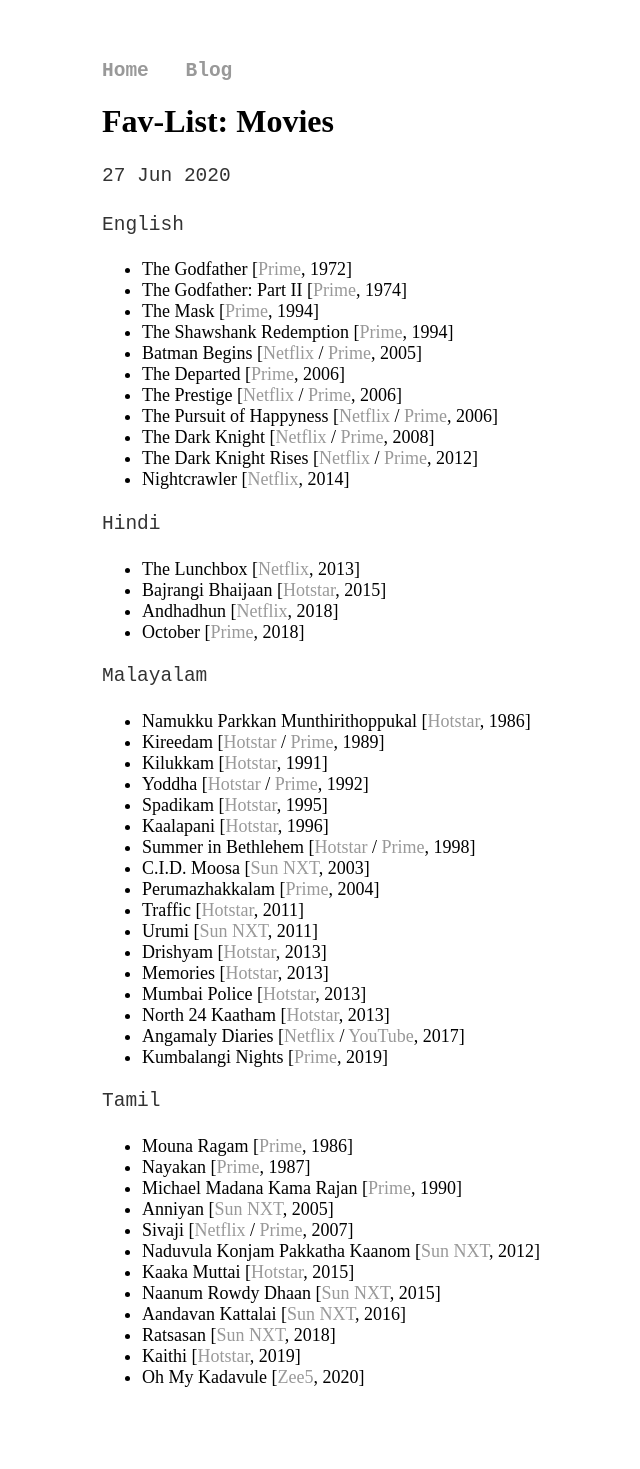
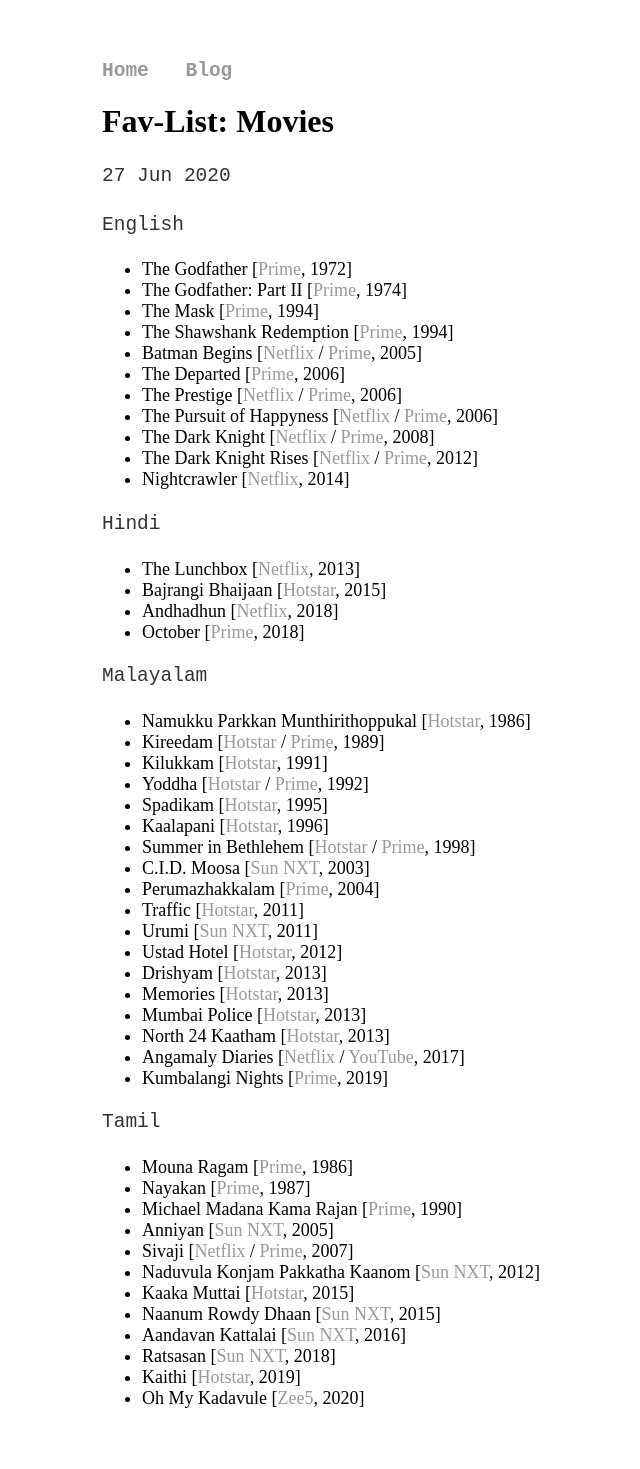
Before and after one commit to joe019/joe019.github.io, a Jekyll site: the page built from _posts/2020-06-27-movies.md, in a window 1280 px wide. Shown: the whole page, without its empty margins (58-698 px from the left). Built offline with Jekyll 4.4.1, drawn with Linux system fonts in a browser that asks for light colours; before the commit the page ends 1448 px from its top, so only the background shows below that.

Commit message:
Added "Ustad Hotel"

```diff
--- a/_posts/2020-06-27-movies.md
+++ b/_posts/2020-06-27-movies.md
@@ -35,6 +35,7 @@
 * Perumazhakkalam [[Prime](https://www.primevideo.com/detail/0MAX09IGMM9DK0W2UTNPX50KRB), 2004]
 * Traffic [[Hotstar](https://www.hotstar.com/in/movies/traffic/1000100644), 2011]
 * Urumi [[Sun NXT](https://www.sunnxt.com/movie/detail/7486), 2011]
+* Ustad Hotel [[Hotstar](https://www.hotstar.com/in/movies/ustad-hotel/1000102050), 2012]
 * Drishyam [[Hotstar](https://www.hotstar.com/in/movies/drishyam/1000051783), 2013]
 * Memories [[Hotstar](https://www.hotstar.com/in/movies/memories/1000080775), 2013]
 * Mumbai Police [[Hotstar](https://www.hotstar.com/in/movies/mumbai-police/1000081082), 2013]
```
